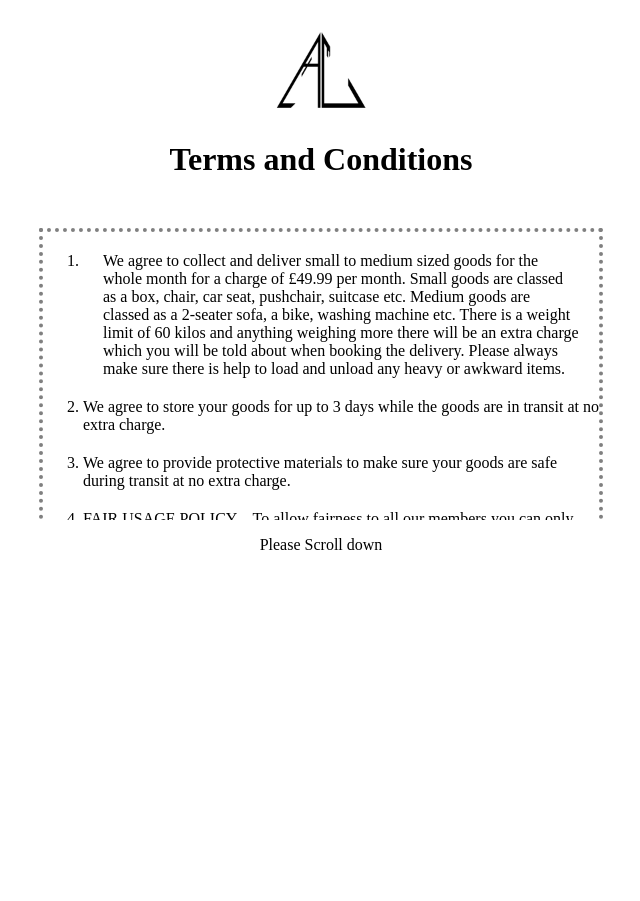
After one commit to AsusLogistics/website, a Django app: a page that uses AsusLogistic/templates/tandc1.html in a window 1280 px wide. The commit adds this page. Shown: the top 901 px of the page, without its empty margins (319-959 px from the left). Run offline with Django 3.2, Linux system fonts and the light colour scheme.

Commit message:
more updated on terms and condition and privacy policy

```diff
--- a/AsusLogistic/templates/Homepage.html
+++ b/AsusLogistic/templates/Homepage.html
@@ -461,7 +461,7 @@
           <div class="copyright-text">
             <p>Copyright &copy; 2021 ASUS Logistics Ltd</p>
           </div>
-          <p> <a target="_blank" href="{% url 't&c' %}">Terms and Condition |</a> <a href="url">Privacy Policy</a></p>
+          <p> <a target="_blank" href="{% url 't&c' %}">Terms and Condition |</a> <a href="{% url 'pp' %}">Privacy Policy</a></p>
         </div>
       </div>
 
--- a/AsusLogistic/templates/anythinganywhere.html
+++ b/AsusLogistic/templates/anythinganywhere.html
@@ -367,7 +367,7 @@
 <!-- Footer Area -->
 <footer class="footer-area-l-12 position-relative">
   <div class="footersection">
-    <p> <a target="_blank" href="{% url 't&c' %}">Terms and Condition |</a> <a href="url">Privacy Policy</a></p>
+    <p> <a target="_blank" href="{% url 't&c1' %}">Terms and Condition |</a> <a href="{% url 'pp' %}">Privacy Policy</a></p>
     <p>Copyright &copy; 2021 ASUS Logistics Ltd</p>
 
   </div>
--- a/AsusLogistic/templates/exclusivedeal49.html
+++ b/AsusLogistic/templates/exclusivedeal49.html
@@ -371,7 +371,7 @@
 <!-- Footer Area -->
 <footer class="footer-area-l-12 position-relative">
   <div class="footersection">
-    <p> <a target="_blank" href="{% url 't&c' %}">Terms and Condition |</a> <a href="url">Privacy Policy</a></p>
+    <p> <a target="_blank" href="{% url 't&c1' %}">Terms and Condition |</a> <a href="{% url 'pp' %}">Privacy Policy</a></p>
     <p>Copyright &copy; 2021 ASUS Logistics Ltd</p>
 
   </div>
--- /dev/null
+++ b/AsusLogistic/templates/tandc1.html
@@ -0,0 +1,45 @@
+<!DOCTYPE html>
+{% load static %}
+
+<html>
+<head>
+
+	</head>
+	<body>
+
+<div ng-if="UserInfo.approvedTermsAndConditions || !UserInfo.isAuthenticated">
+	<ncy-breadcrumb></ncy-breadcrumb>
+</div>
+<div class="container">
+	<div class="row">
+		<div class="col-md-8 col-md-offset-2">
+			<form name="tandc" ng-submit="approveTandC()">
+				<div class="panel panel-default" style="margin-top:20px;">
+					<div class="panel-body" style="max-height:500px; overflow-y:scroll; background-color:white;">
+						<div>
+							<img src="{% static 'media/logo.png' %}" height ="100px" alt="" class="light-version-logo" style="display: block; margin-left: auto; margin-right: auto;">
+							<h1 style="text-align:center;">Terms and Conditions</h1>
+							<ol style="margin-top:50px; margin-left:350px; margin-right:350px; border: 4px dotted grey;">
+							<li style="padding:20px;">We agree to collect and deliver small to medium sized goods for the whole month for a charge of £49.99 per month. Small goods are classed as a box, chair, car seat, pushchair, suitcase etc. Medium goods are classed as a 2-seater sofa, a bike, washing machine etc. There is a weight limit of 60 kilos and anything weighing more there will be an extra charge which you will be told about when booking the delivery. Please always make sure there is help to load and unload any heavy or awkward items.</li>
+	  					<li style="padding-bottom:20px;">We agree to store your goods for up to 3 days while the goods are in transit at no extra charge.</li>
+	  					<li style="padding-bottom:20px;">We agree to provide protective materials to make sure your goods are safe during transit at no extra charge.</li>
+							<li style="padding-bottom:20px;">FAIR USAGE POLICY – To allow fairness to all our members you can only make one booking at a time (one booking can consist of multiple items) and need to wait until it is completed before booking another delivery</li>
+							<li style="padding-bottom:20px;">We aim to collect and deliver your goods within 3 to 5 days from when you tell us about the delivery. In busy periods this may increase to 7 days </li>
+							<li style="padding-bottom:20px;">XMAS BONUS – Up until Christmas week starting 20th December your family and friends can use your membership to book deliveries. You are free to charge them for using your plan</li>
+							<li style="padding-bottom:20px;">There are additional charges for large items and you will always be told of these when booking. </li>
+							<li style="padding-bottom:20px;">The plan only covers deliveries as far north as Glasgow, Edinburgh and Dundee. Certain postcodes are not included and will incur an extra charge which you will be notified of when booking, these postcodes are SA, SY, LL, PL, TR, CT, NR and surrounding post codes. We will always notify you of any extra charges that you will incur at the outset to give you the choice of whether to proceed or not with the delivery.</li>
+						</ol>
+						</div>
+					</div>
+				</div>
+				<div style="text-align:center;" ng-if="settings.Authentication.RequireTermsAndConditions && !UserInfo.approvedTermsAndConditions && UserInfo.isAuthenticated">
+				</div>
+			</form>
+		</div>
+	</div>
+</div>
+<p style="text-align:center;">
+	Please Scroll down
+</p>
+	</body>
+</html>
--- a/AsusLogistic/urls.py
+++ b/AsusLogistic/urls.py
@@ -11,6 +11,8 @@ urlpatterns = [
    path('anythinganywhere', views.AnythingAnywhere, name='AnythingAnywhere'),
    path('exclusivedeal49', views.ExclusiveDeal49, name='ExclusiveDeal49'),
    path('t&c', views.TC, name='t&c'),
+   path('t&c1', views.TC1, name='t&c1'),  #anythinganywhere policy
+   path('pp', views.PP, name='pp'),
 
 ]
 
--- a/AsusLogistic/views.py
+++ b/AsusLogistic/views.py
@@ -43,6 +43,12 @@ def Homepage(request):
 def TC(request):
     return render(request, "tandc.html")
 
+def TC1(request):
+    return render(request, "tandc1.html")
+
+def PP(request):
+    return render(request, "privacypolicy.html")
+
 context = {
     'DeliveryForm': DeliveryForm(),
     'SenderForm': SenderForm()
```
Also changed, not shown: AsusLogistic/templates/privacypolicy.html (+5 -16 lines).
